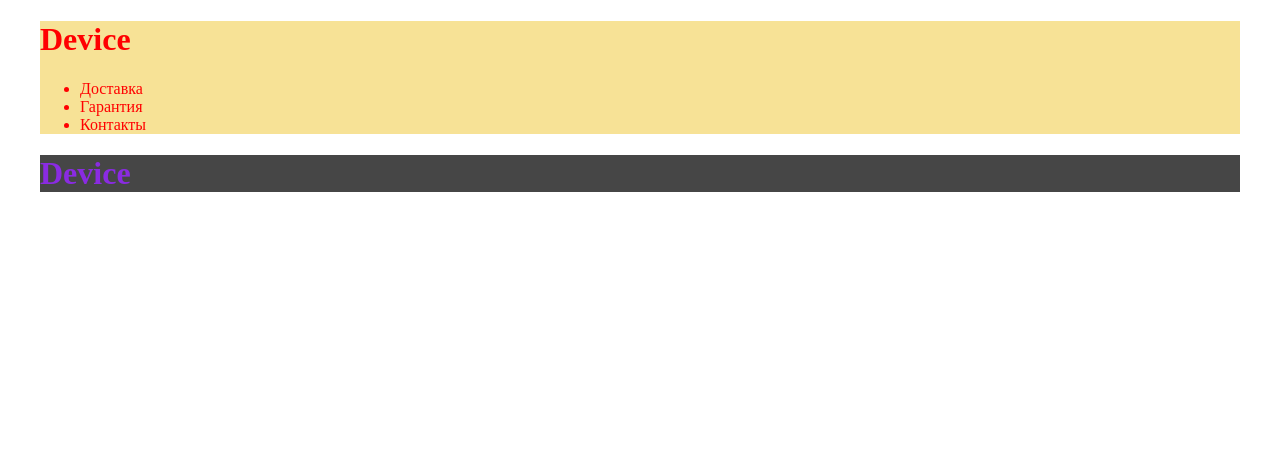
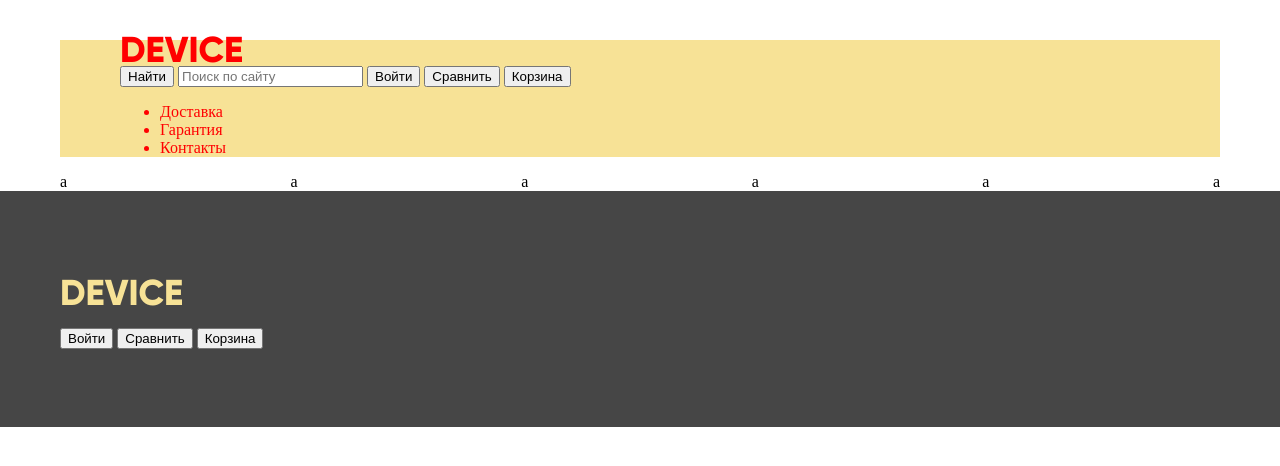
Before and after one commit to Ronin-ui/test_proj, a website: page index.html in a window 1280 px wide. Drawn offline with Linux system fonts and the light colour scheme.

Commit message:
commit #1

```diff
--- a/index.html
+++ b/index.html
@@ -8,6 +8,13 @@
 <body>
     <header class="header">
         <h1 class="header-lable">Device</h1>
+        <form>
+            <input type="submit" value="Найти">
+            <input type="search" placeholder="Поиск по сайту">
+            <button>Войти</button>
+            <button>Сравнить</button>
+            <button>Корзина</button>
+        </form>
         <nav>
             <ul>
                 <li>Доставка</li>
@@ -16,12 +23,23 @@
             </ul>
         </nav>
     </header>
-
+    <nav class="menu row">
+        <div class="menu-item">a</div>
+        <div class="menu-item">a</div>
+        <div class="menu-item">a</div>
+        <div class="menu-item">a</div>
+        <div class="menu-item">a</div>
+        <div class="menu-item">a</div>
+    </nav>
     <footer class="footer">
-        <h1 class="footer-lable">Device</h1>
-        <nav>
-
-        </nav>
+        <div class="footer-content">
+            <h1 class="footer-lable">Device</h1>
+            <nav>
+            <button>Войти</button>
+            <button>Сравнить</button>
+            <button>Корзина</button>
+            </nav>
+        </div>
     </footer>
 </body>
 </html>
--- a/scss/main.scss
+++ b/scss/main.scss
@@ -1,23 +1,92 @@
+
+@font-face {
+    font-family: 'gilroyextrabold';
+    src: url('../fonts/gilroyextrabold.woff') format('woff'), url('../fonts/gilroyextrabold.woff2') format('woff2');
+    font-weight: normal;
+    font-style: normal;
+    font-display: swap;
+}
+@font-face {
+    font-family: 'gilroylight';
+    src: url('../fonts/gilroylight.woff') format('woff'), url('../fonts/gilroylight.woff2') format('woff2');
+    font-weight: normal;
+    font-style: normal;
+    font-display: swap;
+}
+@font-face {
+    font-family: 'opensans';
+    src: url('../fonts/opensans.woff') format('woff'), url('../fonts/opensans.woff2') format('woff2');
+    font-weight: normal;
+    font-style: normal;
+    font-display: swap;
+}
+@font-face {
+    font-family: 'opensanslight';
+    src: url('../fonts/opensanslight.woff') format('woff'), url('../fonts/opensanslight.woff2') format('woff2');
+    font-weight: normal;
+    font-style: normal;
+    font-display: swap;
+}
+
+//color
 $grey-color:#e5e5e5;
 $bg-color: #ffffff;
 $footer-color: #464646;
 $main-color: #f7e296;
 
-body{
-  margin: auto;
-  width: 1200px;
+//fonts
+$font_gilroy-bold: gilroyextrabold, Arial, sans-serif;
+$font_gilroy-light: gilroylight, Arial, sans-serif;
+$font_opensans: opensans, Arial, sans-serif;
+$font_opensans-light: opensanslight, Arial, sans-serif;
+
+body {
+  margin: 0;
+  padding: 0;
+  width: 100%;
 }
 
 .header {
+  width: 1040px;
+  margin: auto;
+  margin-top: 40px;
+  padding: 0 60px;
   color: red;
   background: $main-color;
 }
 
 .header-lable {
+  display: inline;
+  font: 36px/21px $font_gilroy-bold;
+  text-transform: uppercase;
   top: -15px;
 }
 
+.menu {
+  margin: auto;
+  width: 1160px;
+  display: flex;
+  justify-content: space-between;
+}
+
+.menu-item {
+
+}
+
 .footer {
+  padding: 68px 0 78px 0;
+  width: 100%;
   color: blueviolet;
   background: $footer-color;
 }
+
+.footer-lable {
+  color: $main-color;
+  font: 36px/21px $font_gilroy-bold;
+  text-transform: uppercase;
+}
+
+.footer-content {
+  margin: auto;
+  width: 1160px;
+}
```
Also changed, not shown: css/main.css, fonts/gilroyextrabold.woff (added), fonts/gilroyextrabold.woff2 (added), fonts/gilroylight.woff (added), fonts/gilroylight.woff2 (added), fonts/opensans.woff (added), fonts/opensans.woff2 (added), fonts/opensanslight.woff (added), fonts/opensanslight.woff2 (added), 1 other file.
